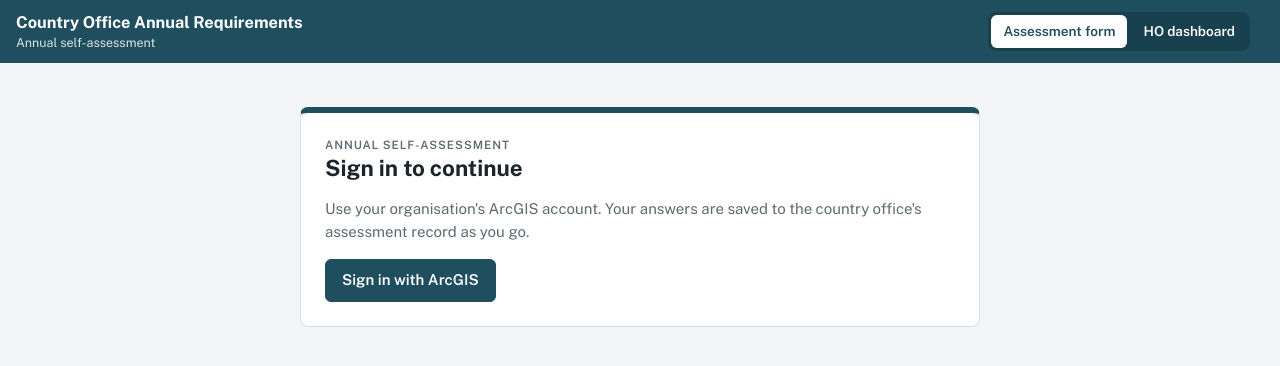
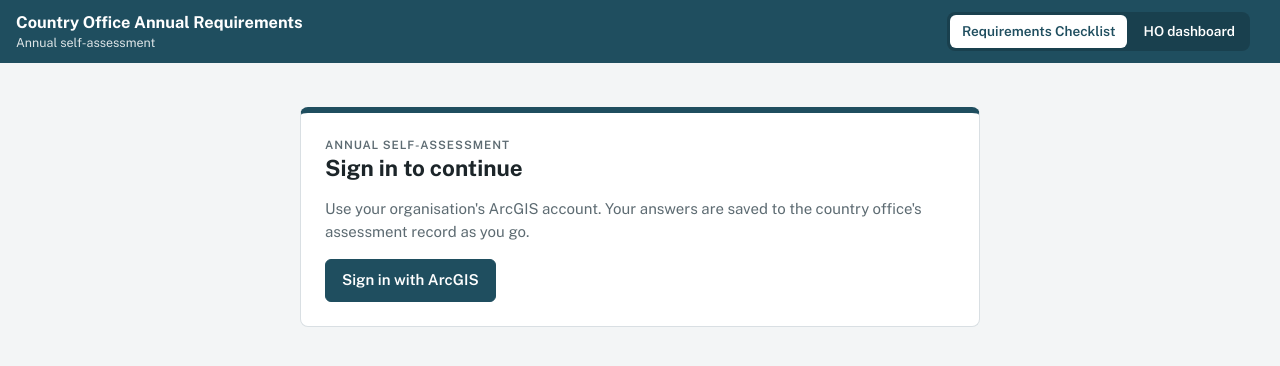
Before and after one commit to IM-test-labs/coar-form, a plain HTML site: page index.html in a window 1280 px wide. Drawn offline with nearby package versions, Linux system fonts and the light colour scheme.

Commit message:
Add files via upload

```diff
--- a/index.html
+++ b/index.html
@@ -232,7 +232,7 @@ table.hm:not(.tr){min-width:940px}
 <header class="top">
   <div class="top-in">
     <div class="brand"><b>Country Office Annual Requirements</b><span id="brand-sub">Annual self-assessment</span></div>
-    <nav class="vtabs" role="tablist"><button role="tab" id="tab-form" aria-selected="true">Assessment form</button><button role="tab" id="tab-dash" aria-selected="false">HO dashboard</button></nav>
+    <nav class="vtabs" role="tablist"><button role="tab" id="tab-form" aria-selected="true">Requirements Checklist</button><button role="tab" id="tab-dash" aria-selected="false">HO dashboard</button></nav>
     <span class="savest" id="savest" data-s="saved" hidden><i></i><span id="savest-t">All changes saved</span></span>
     <span class="who" id="who"></span>
     <span class="demo-chip" id="demo-chip" hidden>Demo mode</span>
```
